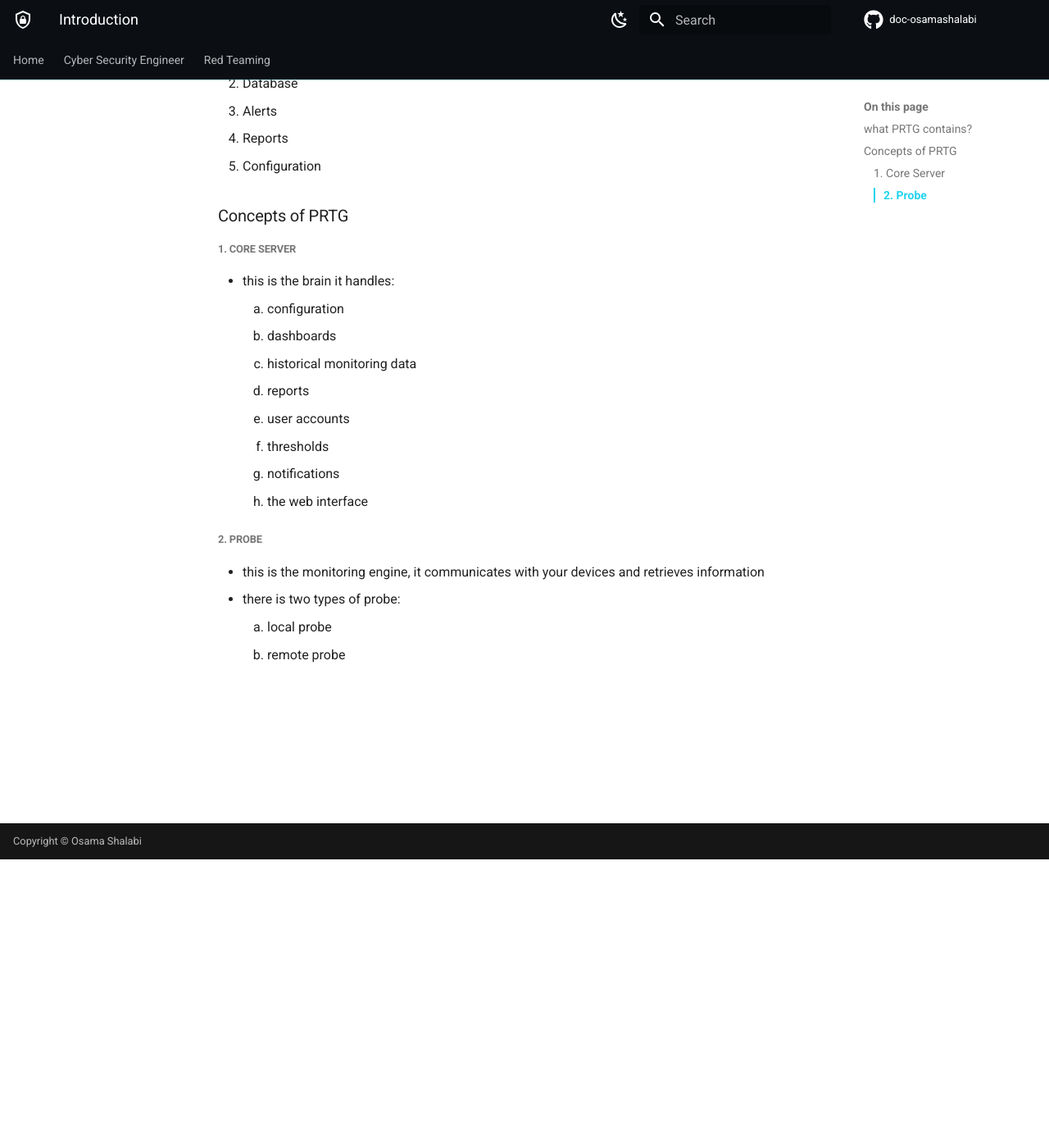
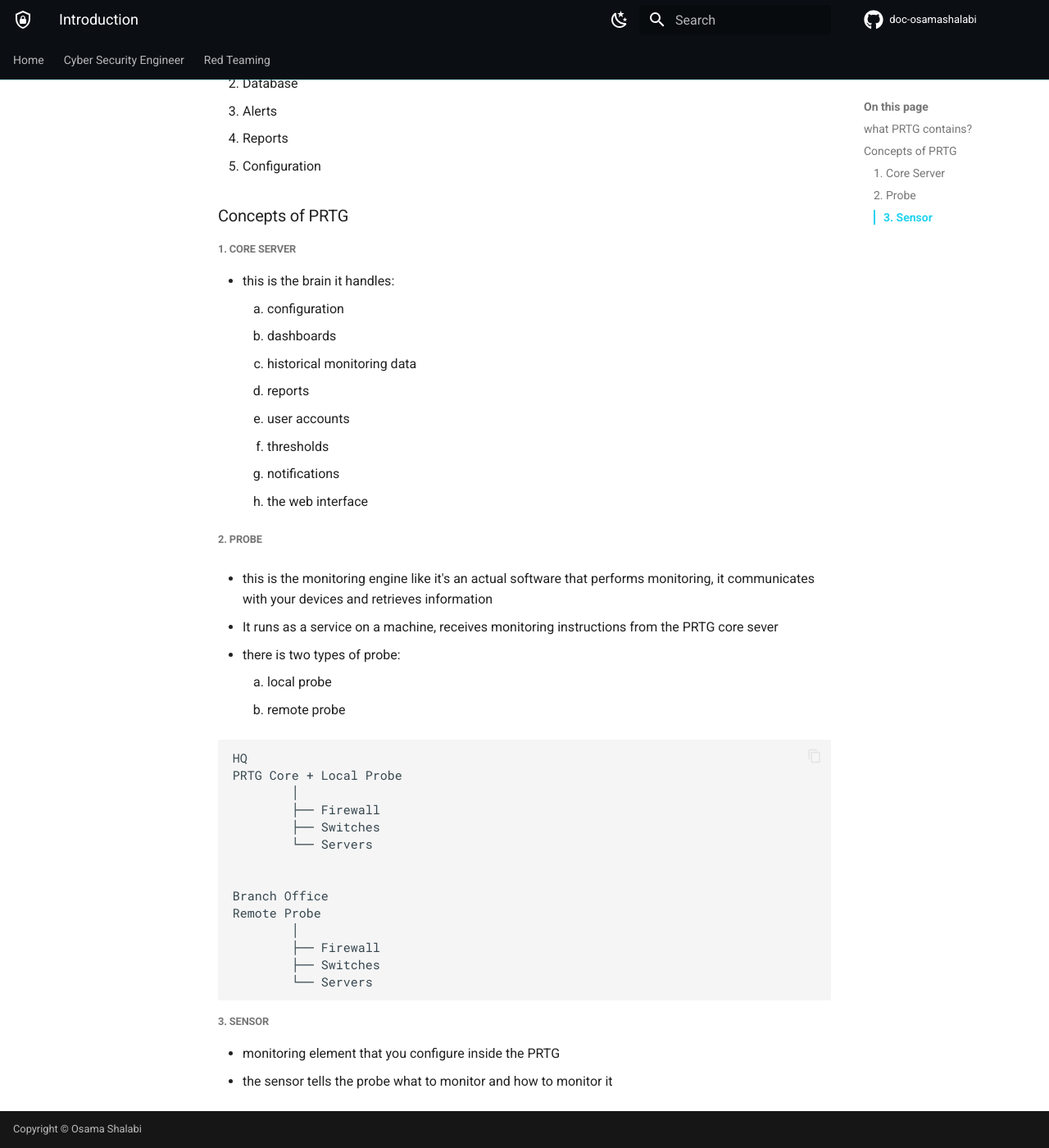
Before and after one commit to osamashalabi432-png/doc-osamashalabi, an MkDocs documentation site: the page built from docs/cyber-security-engineer/network-monitoring/Introduction.md, in a window 1280 px wide and 1400 px high, scrolled down 352 px. Shown: the whole window at 82% size. Built offline with MkDocs 1.6.1 and Material for MkDocs 9.7.7, drawn with Linux system fonts in a browser that asks for light colours; comment, search, counter and statistics services are not loaded.

Commit message:
vault backup: 2026-10-06 13:28:14

````diff
--- a/docs/cyber-security-engineer/network-monitoring/Introduction.md
+++ b/docs/cyber-security-engineer/network-monitoring/Introduction.md
@@ -24,7 +24,31 @@ Are my firewalls, switches, servers, applications, links, and services healthy
 	8. the web interface
 
 ##### 2. Probe
-- this is the monitoring engine, it communicates with your devices and retrieves information
+- this is the monitoring engine like it's an actual software that performs monitoring, it communicates with your devices and retrieves information
+
+- It runs as a service on a machine, receives monitoring instructions from the PRTG core sever
+
 - there is two types of probe:
 	1. local probe
 	2. remote probe
+
+```
+HQ
+PRTG Core + Local Probe
+        │
+        ├── Firewall
+        ├── Switches
+        └── Servers
+
+
+Branch Office
+Remote Probe
+        │
+        ├── Firewall
+        ├── Switches
+        └── Servers
+```
+
+##### 3. Sensor
+- monitoring element that you configure inside the PRTG
+- the sensor tells the probe what to monitor and how to monitor it
````
